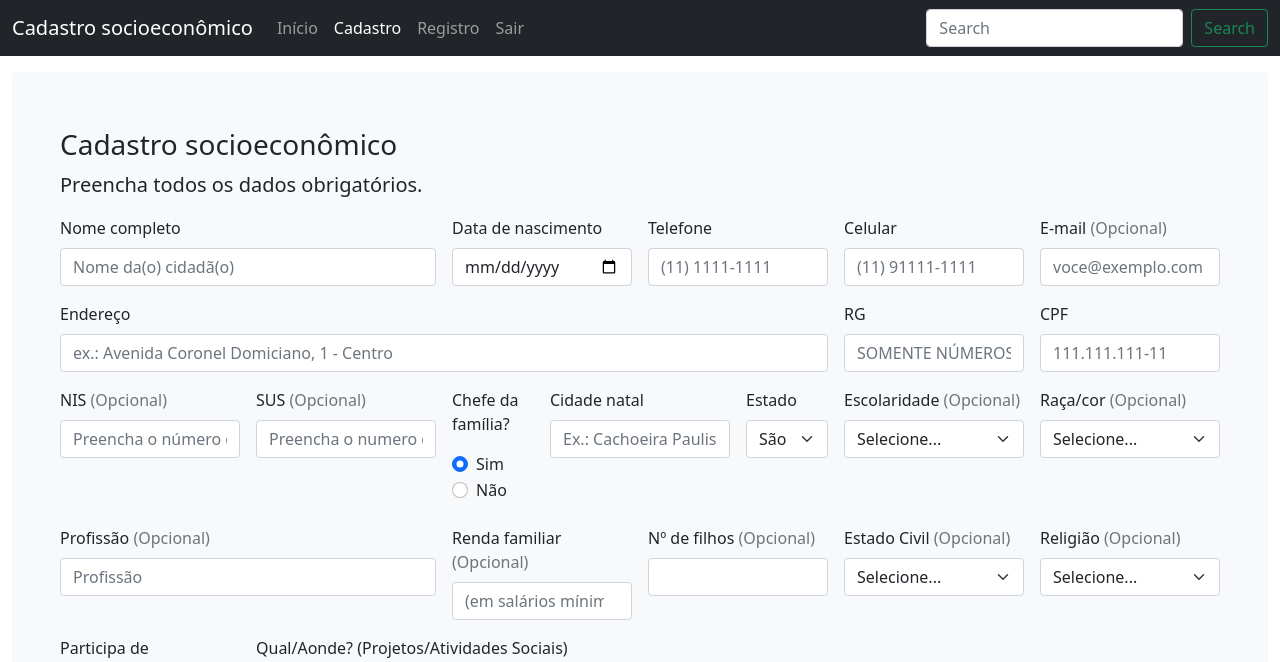
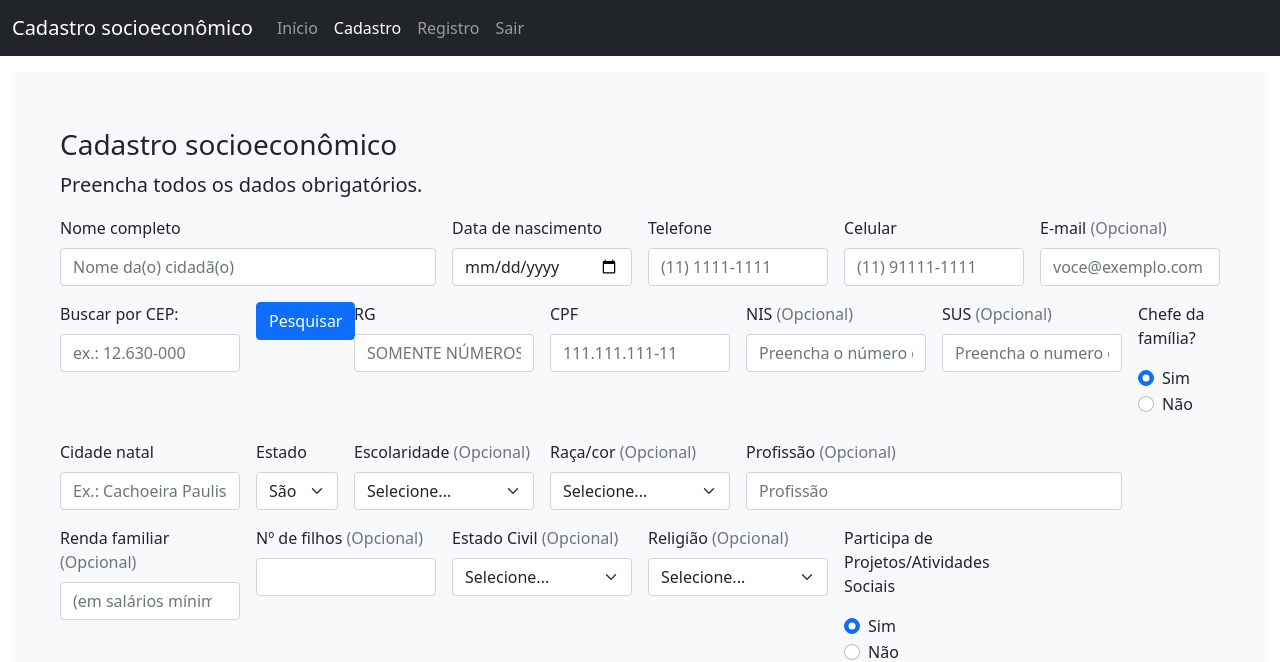
Before and after one commit to zepegm/cadastro-socio-cpta-beta, a Flask app: page /cadastro-cpta/cadastro_cidadao in a window 1280 px wide. Shown: the top 662 px of the page. Run offline with Flask 2, Linux system fonts and the light colour scheme; a user stored in the database is signed in; data that the repository does not hold is empty; some libraries are stand-ins or nearby versions.

Commit message:
Update formulario-cidadao (completo).jinja

```diff
--- a/templates/formulario-cidadao (completo).jinja
+++ b/templates/formulario-cidadao (completo).jinja
@@ -69,10 +69,6 @@
           <a href="{{ url_for('logout') }}" class="nav-link">Sair</a>
         </li>
       </ul>
-      <form class="d-flex">
-        <input class="form-control me-2" type="search" placeholder="Search" aria-label="Search">
-        <button class="btn btn-outline-success" type="submit">Search</button>
-      </form>
     </div>
   </div>
 </nav>
@@ -125,12 +121,16 @@
               </div>
             </div>
 
-            <div class="col-8">
-              <label for="endereco" class="form-label">Endere&ccedil;o</label>
-              <input type="text" class="form-control" id="endereco" name="endereco" placeholder="ex.: Avenida Coronel Domiciano, 1 - Centro" required>
+            <div class="col-2">
+              <label for="endereco" class="form-label">Buscar por CEP:</label>
+              <input type="text" class="form-control" id="cep" name="cep" placeholder="ex.: 12.630-000" onkeydown="javascript: fMasc( this, mCEP );" maxlength="10">
               <div class="invalid-feedback">
-                Preencha um endereço válido!
+                CEP incorreto!
               </div>
+            </div>
+
+            <div class="col-1">
+              <input type="button" class="btn btn-primary" id="pesquisarCEP" name="pesquisarCEP" value="Pesquisar">
             </div>
 
             <div class="col-sm-2">
```
